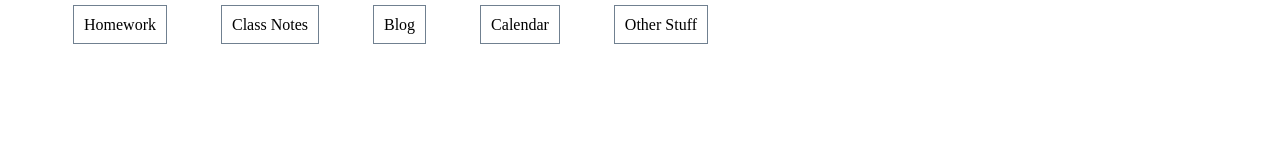
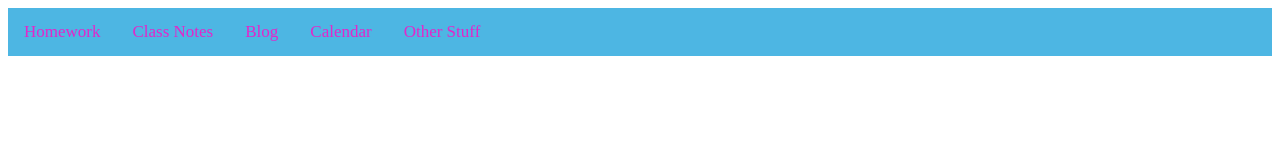
Before and after one commit to SMITHsharon/navBar, a plain HTML site: page index.html in a window 1280 px wide. Drawn offline with Linux system fonts and the light colour scheme.

Commit message:
styled the layout of menu bar

```diff
--- a/index.html
+++ b/index.html
@@ -7,11 +7,11 @@
 </head>
 <body>
 	<ul class="navmenu">
-      <li class="navitem">Homework</li>
-      <li class="navitem">Class Notes</li>
-      <li class="navitem">Blog</li>
-      <li class="navitem">Calendar</li>
-      <li class="navitem">Other Stuff</li>
+	  <li><a href="#homework">Homework</a></li>
+	  <li><a href="#classnotes">Class Notes</a></li>
+	  <li><a href="#blog">Blog</a></li>
+	  <li><a href="#Calendar">Calendar</a></li>
+	  <li><a href="#other">Other Stuff</a></li>
     </ul>
 
 </body>
--- a/navigation.css
+++ b/navigation.css
@@ -2,20 +2,47 @@
 
 /* The menu <li> elements displayed as inline with a 1 pixel border
 and 25 pixel margin on all sides. */
-.navitem {
+/*.navitem {
 	display: inline;
 	border: 1px solid slategray;
 	padding: 10px;
 	margin: 5px 25px;
+}*/
+
+/* Remove margins and padding from the list, and add a bluish background color */
+ul.navmenu {
+    list-style-type: none;
+    margin: 0 ;
+    padding: 0;
+    overflow: hidden;
+    background-color: #4DB6E3;
+}
+
+/* Float the list items side by side */
+ul.navmenu li {
+	float: left;
+}
+
+/* Style the links inside the list items */
+ul.navmenu li a {
+    display: inline-block;
+    color: #E327CA;
+    text-align: center;
+    padding: 14px 16px;
+    text-decoration: none;
+/*    transition: 0.3s;
+*/    font-size: 17px;
 }
 
 /* Add the following interactivity */
 /* When the user hovers over one of the links, the color of the text should change.*/
+ul.navmenu li a:hover {
+	background-color: #E8ACE0;
+}
+
+/* When the user hovers over one of the links, */
+/* the background color of the element that contains the link should change.*/
 
 
-/* When the user hovers over one of the links,
-the background color of the element that contains the link should change.*/
-
-
-/* When the user clicks on one of the links,
-the element that contains the link should grow in size by 5px on the left and right.*/
+/* When the user clicks on one of the links, */
+/* the element that contains the link should grow in size by 5px on the left and right.*/
```
